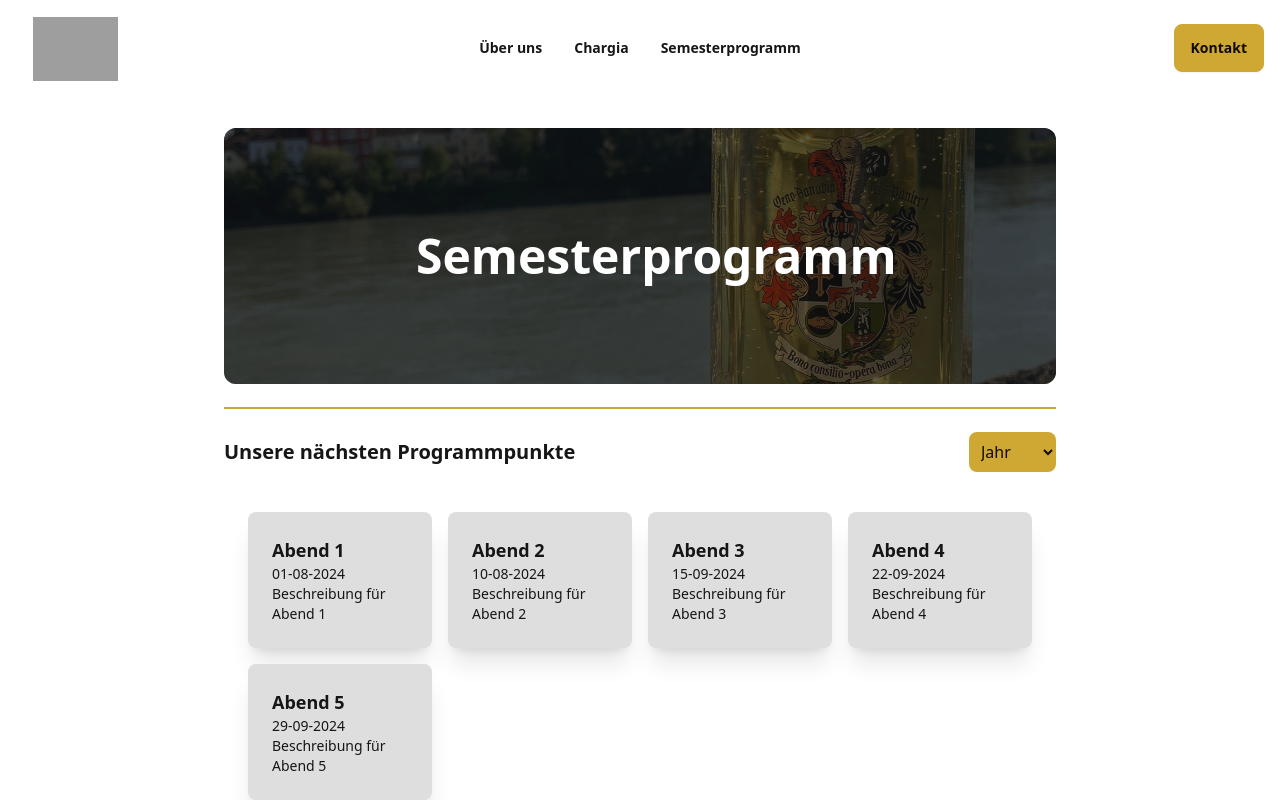
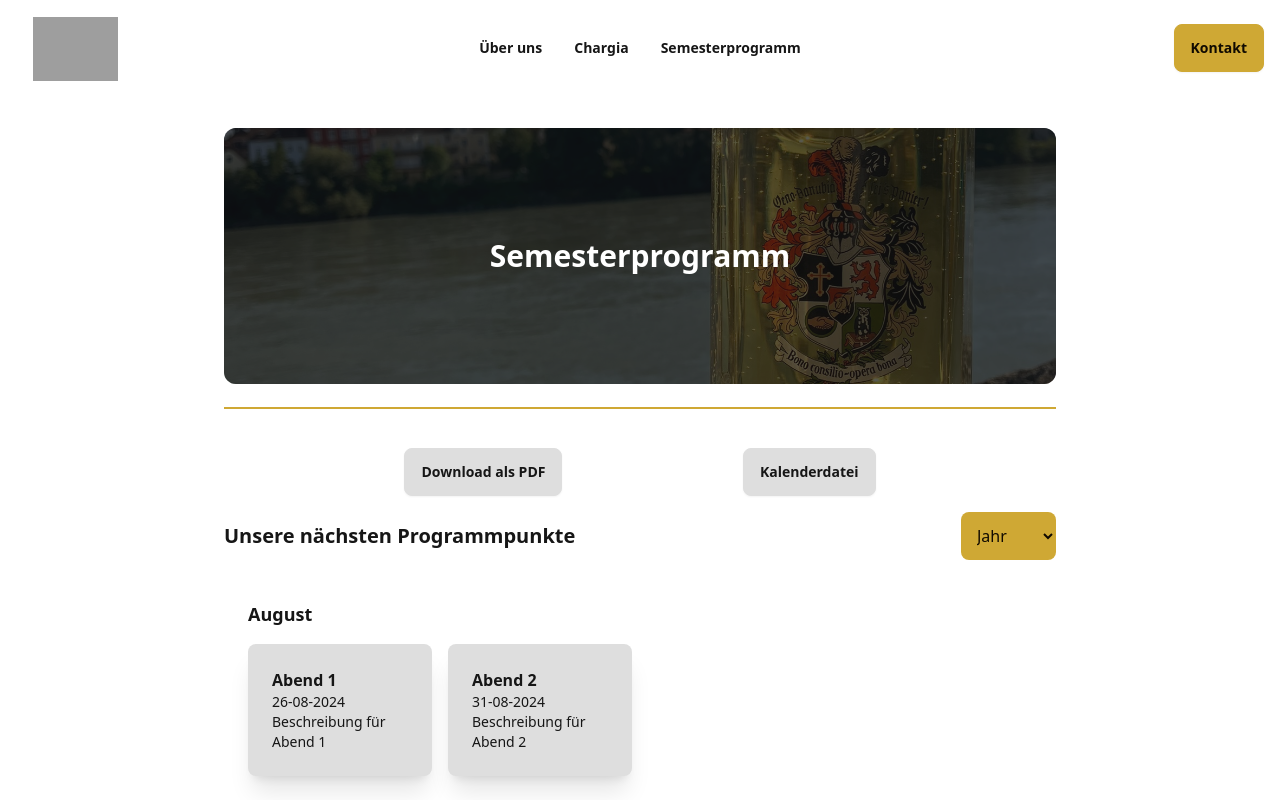
Before and after one commit to managrsphere/oeno-danubia, a Nuxt app: page /sepro in a window 1280 px wide. Shown: the top 800 px of the page. Built offline with nearby package versions, Linux system fonts and the light colour scheme; grey boxes are pictures that could not be loaded.

Commit message:
Responsive Sepro Fix + Dummy Image for Chargia and Filter Display Improvement

```diff
--- a/components/TheCalendar.vue
+++ b/components/TheCalendar.vue
@@ -1,20 +1,32 @@
 <template>
-  <div class="w-full">
+  <div class="flex flex-row justify-evenly my-4">
+    <div class="btn">Download als PDF</div>
+    <div class="btn">Kalenderdatei</div>
+  </div>
+  <div class="w-full max-w-4xl">
     <div class="flex justify-between items-center mb-4">
       <h2 class="text-xl font-semibold">Unsere nächsten Programmpunkte</h2>
-      <select v-model="selectedFilter" @change="filterEvents" class="p-2 bg-primary text-primary-content rounded-lg">
+      <select v-model="selectedFilter" @change="filterEvents" class="p-3 bg-primary text-primary-content rounded-lg">
         <option value="week">Woche</option>
         <option value="month">Monat</option>
         <option value="year">Jahr</option>
       </select>
     </div>
-    <div v-if="filteredEvents.length" class="grid grid-cols-1 md:grid-cols-2 lg:grid-cols-3 xl:grid-cols-4 gap-4 bg-base-100 p-6 rounded-md">
-      <div v-for="event in filteredEvents" :key="event.id" class="bg-base-200 text-base-content p-6 rounded-lg shadow-xl">
-        <h3 class="text-lg font-bold">{{ event.title }}</h3>
-        <p class="text-sm">{{ event.date }}</p>
-        <p class="text-sm">{{ event.description }}</p>
+
+    <!-- Display events grouped by week or month -->
+    <div v-if="filteredEvents.length" class="space-y-6 bg-base-100 p-6 rounded-md">
+      <div v-for="(group, index) in groupedEvents" :key="index">
+        <h3 class="text-lg font-bold mb-4">{{ group.title }}</h3>
+        <div class="grid grid-cols-1 md:grid-cols-2 lg:grid-cols-3 xl:grid-cols-4 gap-4">
+          <div v-for="event in group.events" :key="event.id" class="bg-base-200 text-base-content p-6 rounded-lg shadow-xl">
+            <h4 class="text-md font-semibold">{{ event.title }}</h4>
+            <p class="text-sm">{{ event.date }}</p>
+            <p class="text-sm">{{ event.description }}</p>
+          </div>
+        </div>
       </div>
     </div>
+
     <div v-else class="text-center text-base-content">
       Keine Veranstaltungen im gewählten Filter.
     </div>
@@ -22,7 +34,15 @@
 </template>
 
 <script setup lang="ts">
-import { ref } from 'vue';
+import { ref, computed } from 'vue';
+
+// Define the Event type
+interface Event {
+  id: number;
+  title: string;
+  date: string;
+  description: string;
+}
 
 // Function to parse date from dd-mm-yyyy format
 const parseDate = (dateString: string): Date => {
@@ -32,13 +52,12 @@ const parseDate = (dateString: string): Date => {
 
 const selectedFilter = ref('year');
 
-// Good for retrieving data from db
-const events = ref([
-  { id: 1, title: 'Abend 1', date: '01-08-2024', description: 'Beschreibung für Abend 1' },
-  { id: 2, title: 'Abend 2', date: '10-08-2024', description: 'Beschreibung für Abend 2' },
+const events = ref<Event[]>([
+  { id: 1, title: 'Abend 1', date: '26-08-2024', description: 'Beschreibung für Abend 1' },
+  { id: 2, title: 'Abend 2', date: '31-08-2024', description: 'Beschreibung für Abend 2' },
   { id: 3, title: 'Abend 3', date: '15-09-2024', description: 'Beschreibung für Abend 3' },
-  { id: 3, title: 'Abend 4', date: '22-09-2024', description: 'Beschreibung für Abend 4' },
-  { id: 3, title: 'Abend 5', date: '29-09-2024', description: 'Beschreibung für Abend 5' },
+  { id: 4, title: 'Abend 4', date: '22-09-2024', description: 'Beschreibung für Abend 4' },
+  { id: 5, title: 'Abend 5', date: '29-09-2024', description: 'Beschreibung für Abend 5' },
 
   // More events
 ]);
@@ -64,6 +83,43 @@ const filterEvents = () => {
   });
 };
 
+// Group events based on selected filter
+const groupedEvents = computed(() => {
+  if (selectedFilter.value === 'month') {
+    // Group by weeks in the month
+    const groups: Record<string, Event[]> = {};
+    filteredEvents.value.forEach(event => {
+      const eventDate = parseDate(event.date);
+      const weekStart = new Date(eventDate);
+      weekStart.setDate(eventDate.getDate() - eventDate.getDay());
+
+      const weekEnd = new Date(weekStart);
+      weekEnd.setDate(weekStart.getDate() + 6);
+      const weekTitle = `${weekStart.toLocaleDateString()} - ${weekEnd.toLocaleDateString()}`;
+
+      if (!groups[weekTitle]) {
+        groups[weekTitle] = [];
+      }
+      groups[weekTitle].push(event);
+    });
+    return Object.keys(groups).map(title => ({ title, events: groups[title] }));
+  } else if (selectedFilter.value === 'year') {
+    // Group by months in the year
+    const groups: Record<string, Event[]> = {};
+    filteredEvents.value.forEach(event => {
+      const eventDate = parseDate(event.date);
+      const monthTitle = eventDate.toLocaleString('default', { month: 'long' });
+      if (!groups[monthTitle]) {
+        groups[monthTitle] = [];
+      }
+      groups[monthTitle].push(event);
+    });
+    return Object.keys(groups).map(title => ({ title, events: groups[title] }));
+  } else {
+    return [{ title: '', events: filteredEvents.value }];
+  }
+});
+
 filterEvents();
 </script>
 
--- a/pages/chargia.vue
+++ b/pages/chargia.vue
@@ -17,7 +17,7 @@
             <div class="grid grid-cols-1 md:grid-cols-2 lg:grid-cols-3 xl:grid-cols-4 gap-4 mb-6">
                 <div class="card card-compact bg-base-200 shadow-xl">
                     <figure>
-                        <img src="" alt="">
+                        <img src="/UserDummy.png" alt="">
                     </figure>
                     <div class="card-body">
                         <h2 class="card-title">Senior</h2>
@@ -26,7 +26,7 @@
                 </div>
                 <div class="card card-compact bg-base-200 shadow-xl">
                     <figure>
-                        <img src="" alt="">
+                        <img src="/UserDummy.png" alt="">
                     </figure>
                     <div class="card-body">
                         <h2 class="card-title">Consenior</h2>
@@ -35,7 +35,7 @@
                 </div>
                 <div class="card card-compact bg-base-200 shadow-xl">
                     <figure>
-                        <img src="" alt="">
+                        <img src="/UserDummy.png" alt="">
                     </figure>
                     <div class="card-body">
                         <h2 class="card-title">Fuxmajor</h2>
@@ -44,7 +44,7 @@
                 </div>
                 <div class="card card-compact bg-base-200 shadow-xl">
                     <figure>
-                        <img src="" alt="">
+                        <img src="/UserDummy.png" alt="">
                     </figure>
                     <div class="card-body">
                         <h2 class="card-title">Scriptor</h2>
@@ -53,7 +53,7 @@
                 </div>
                 <div class="card card-compact bg-base-200 shadow-xl">
                     <figure>
-                        <img src="" alt="">
+                        <img src="/UserDummy.png" alt="">
                     </figure>
                     <div class="card-body">
                         <h2 class="card-title">Quaestor</h2>
@@ -67,7 +67,7 @@
             <div class="grid grid-cols-1 md:grid-cols-2 lg:grid-cols-3 xl:grid-cols-4 gap-4">
                 <div class="card card-compact bg-base-200 shadow-xl">
                     <figure>
-                        <img src="" alt="">
+                        <img src="/UserDummy.png" alt="">
                     </figure>
                     <div class="card-body">
                         <h2 class="card-title">Philistersenior</h2>
@@ -76,7 +76,7 @@
                 </div>
                 <div class="card card-compact bg-base-200 shadow-xl">
                     <figure>
-                        <img src="" alt="">
+                        <img src="/UserDummy.png" alt="">
                     </figure>
                     <div class="card-body">
                         <h2 class="card-title">Philisterconsenior</h2>
@@ -85,7 +85,7 @@
                 </div>
                 <div class="card card-compact bg-base-200 shadow-xl">
                     <figure>
-                        <img src="" alt="">
+                        <img src="/UserDummy.png" alt="">
                     </figure>
                     <div class="card-body">
                         <h2 class="card-title">Philisterscriptor</h2>
@@ -94,7 +94,7 @@
                 </div>
                 <div class="card card-compact bg-base-200 shadow-xl">
                     <figure>
-                        <img src="" alt="">
+                        <img src="/UserDummy.png" alt="">
                     </figure>
                     <div class="card-body">
                         <h2 class="card-title">Philisterquaestor</h2>
--- a/pages/sepro.vue
+++ b/pages/sepro.vue
@@ -1,18 +1,18 @@
 <template>
-    <div class="flex justify-center min-h-screen">
+    <div class="flex justify-center">
         <div class="flex flex-col p-8 max-w-4xl mx-auto">
             <div class="hero min-h-64 md:max-h-96 rounded-xl" id="hero-section">
                 <div class="hero-overlay bg-opacity-70 rounded-xl"></div>
                 <div class="hero-content text-center">
                     <div class="max-w-md mx-auto">
-                        <h1 class="text-base-100 font-bold text-5xl">Semesterprogramm</h1>
+                        <h1 class="text-base-100 font-bold text-3xl">Semesterprogramm</h1>
                     </div>
                 </div>
             </div>
             <div class="divider divider-primary"></div>
             <div class="w-full">
-                <TheCalendar />
-            </div>
+            <TheCalendar />
+        </div>
         </div>
     </div>
 </template>
```
Also changed, not shown: public/UserDummy.png (added).
